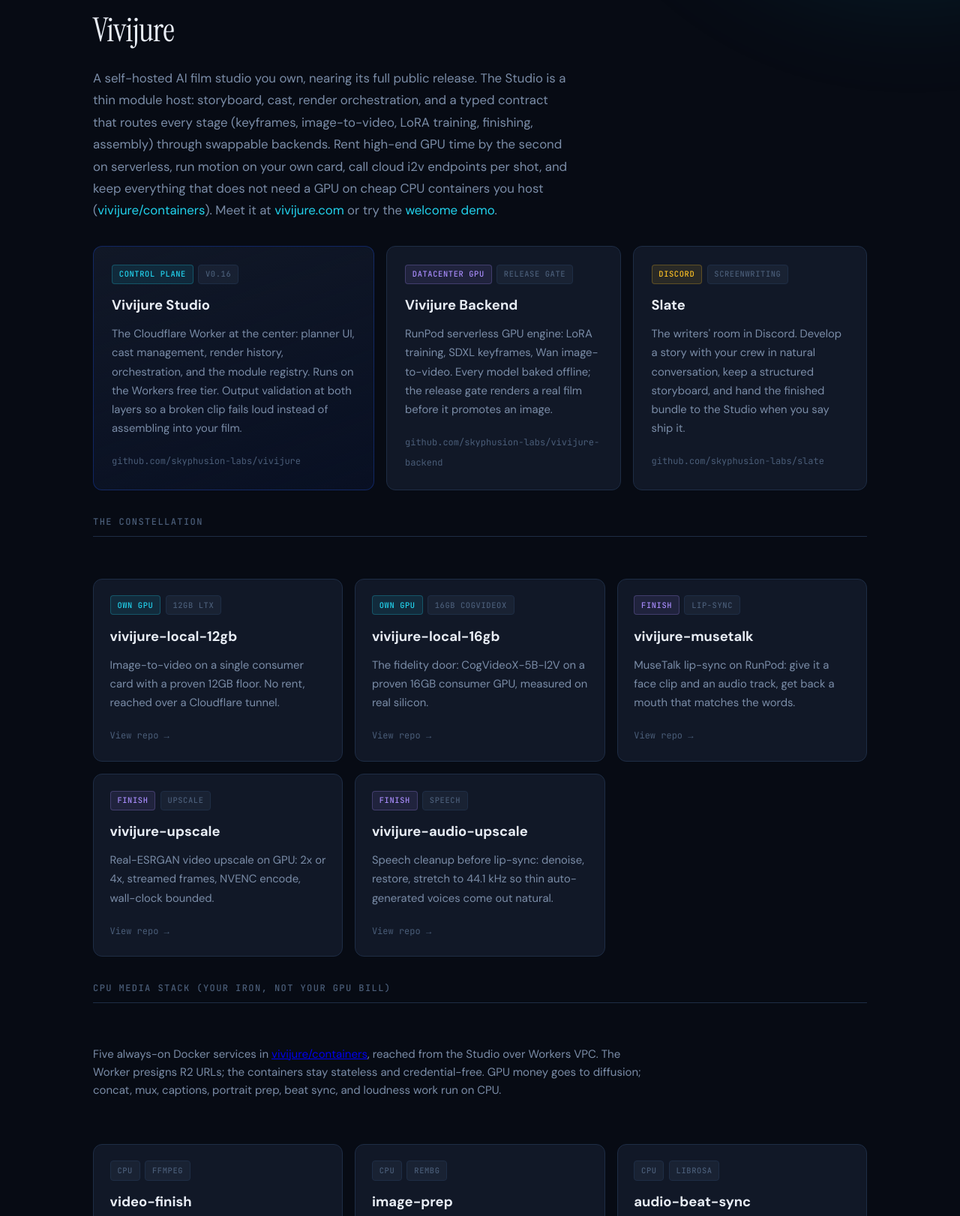
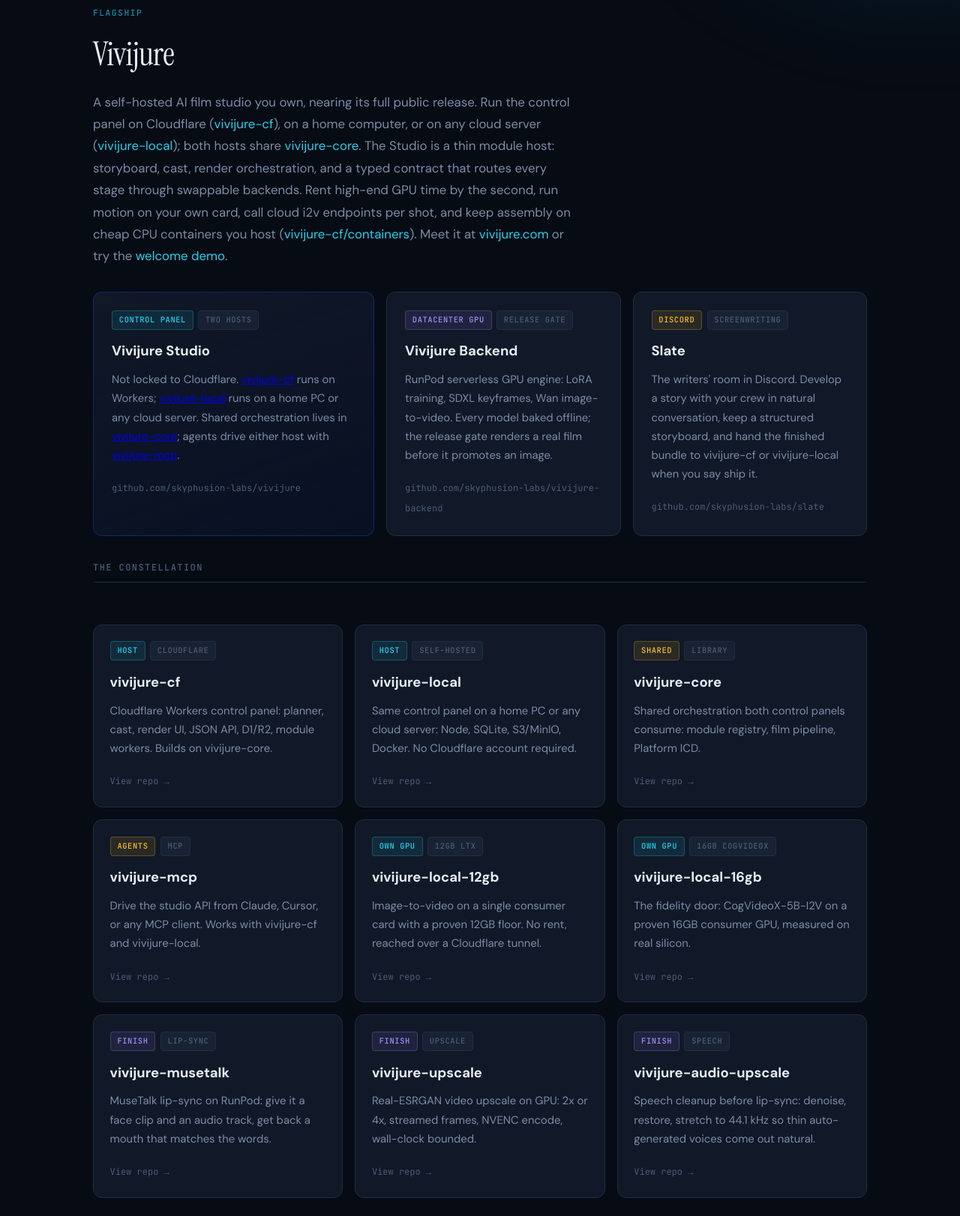
Before and after one commit to skyphusion-labs/skyphusion-org, a website: page public/index.html in a window 1280 px wide. Shown: the part 932-2554 px from the top of the page at 75% size. Drawn offline with Linux system fonts and the light colour scheme; a web font is replaced by a local one.

Commit message:
docs(seo): dual-host control panel (cf + local)
Tell search and operators the Vivijure control panel runs on Cloudflare
(vivijure-cf) or on a home PC / any cloud server (vivijure-local), unified
by vivijure-core, with vivijure-mcp and slate on either host.

```diff
--- a/public/index.html
+++ b/public/index.html
@@ -95,11 +95,19 @@
         "@id": "https://skyphusion.org/#vivijure",
         "name": "Vivijure",
         "applicationCategory": "MultimediaApplication",
-        "operatingSystem": "Cloudflare Workers",
-        "description": "Free, AGPL-3.0 open source AI film studio by Conrad Rockenhaus and Skyphusion Labs. Storyboard, cast, render orchestration, swappable GPU backends, and a CPU container media stack so assembly stays off the GPU bill.",
+        "operatingSystem": "Cloudflare Workers, Linux, macOS, Windows, NVIDIA GPU",
+        "description": "Free, AGPL-3.0 open source AI film studio by Conrad Rockenhaus and Skyphusion Labs. Run the control panel on Cloudflare (vivijure-cf), on a home computer, or on any cloud server (vivijure-local); both hosts share vivijure-core. Storyboard, cast, render orchestration, swappable GPU backends, agent MCP, and a CPU container media stack so assembly stays off the GPU bill.",
         "url": "https://vivijure.com/",
         "downloadUrl": "https://github.com/skyphusion-labs/vivijure",
         "codeRepository": "https://github.com/skyphusion-labs/vivijure",
+        "sameAs": [
+          "https://github.com/skyphusion-labs/vivijure",
+          "https://github.com/skyphusion-labs/vivijure-cf",
+          "https://github.com/skyphusion-labs/vivijure-local",
+          "https://github.com/skyphusion-labs/vivijure-core",
+          "https://github.com/skyphusion-labs/vivijure-mcp",
+          "https://github.com/skyphusion-labs/slate"
+        ],
         "author": { "@id": "https://skyphusion.org/#founder" },
         "publisher": { "@id": "https://skyphusion.org/#organization" },
         "offers": {
@@ -151,9 +159,10 @@
       <h1>We build things<br /><em>you can keep.</em></h1>
       <p class="hero-lede">
         Not for sale. Free use forever, made with love, developed entirely in the open.
-        AGPL tools on the Cloudflare stack and your own silicon: an AI film studio you own,
-        a mailbox for humans and agents, persistent text worlds, and infrastructure held to
-        a punk DIY bar with an aviation-grade finish. No subscriptions. No account walls. Your GPU, your keys, your data.
+        AGPL tools on the Cloudflare stack and your own silicon: an AI film studio you own
+        (control panel on Cloudflare, a home PC, or any cloud server), a mailbox for humans and
+        agents, persistent text worlds, and infrastructure held to a punk DIY bar with an
+        aviation-grade finish. No subscriptions. No account walls. Your GPU, your keys, your data.
       </p>
       <div class="hero-actions">
         <a href="https://vivijure.com" class="btn btn--primary" target="_blank" rel="noopener noreferrer">
@@ -195,12 +204,16 @@
         <p class="section-eyebrow">Flagship</p>
         <h2 id="flagship-title">Vivijure</h2>
         <p class="section-intro">
-          A self-hosted AI film studio you own, nearing its full public release. The Studio is a thin module host:
-          storyboard, cast, render orchestration, and a typed contract that routes every stage (keyframes,
-          image-to-video, LoRA training, finishing, assembly) through swappable backends. Rent high-end GPU time
-          by the second on serverless, run motion on your own card, call cloud i2v endpoints per shot, and keep
-          everything that does not need a GPU on cheap CPU containers you host
-          (<a href="https://github.com/skyphusion-labs/vivijure/tree/main/containers" target="_blank" rel="noopener noreferrer">vivijure/containers</a>).
+          A self-hosted AI film studio you own, nearing its full public release. Run the control panel on
+          Cloudflare (<a href="https://github.com/skyphusion-labs/vivijure-cf" target="_blank" rel="noopener noreferrer">vivijure-cf</a>),
+          on a home computer, or on any cloud server
+          (<a href="https://github.com/skyphusion-labs/vivijure-local" target="_blank" rel="noopener noreferrer">vivijure-local</a>);
+          both hosts share
+          <a href="https://github.com/skyphusion-labs/vivijure-core" target="_blank" rel="noopener noreferrer">vivijure-core</a>.
+          The Studio is a thin module host: storyboard, cast, render orchestration, and a typed contract that
+          routes every stage through swappable backends. Rent high-end GPU time by the second, run motion on
+          your own card, call cloud i2v endpoints per shot, and keep assembly on cheap CPU containers you host
+          (<a href="https://github.com/skyphusion-labs/vivijure-cf/tree/main/containers" target="_blank" rel="noopener noreferrer">vivijure-cf/containers</a>).
           Meet it at
           <a href="https://vivijure.com" target="_blank" rel="noopener noreferrer">vivijure.com</a>
           or try the
@@ -211,14 +224,19 @@
       <div class="flagship-grid">
         <article class="flagship-card flagship-card--lead">
           <div class="card-meta">
-            <span class="pill pill--cyan">Control plane</span>
-            <span class="pill pill--muted">v0.16</span>
+            <span class="pill pill--cyan">Control panel</span>
+            <span class="pill pill--muted">Two hosts</span>
           </div>
           <h3><a href="https://github.com/skyphusion-labs/vivijure" target="_blank" rel="noopener noreferrer">Vivijure Studio</a></h3>
           <p>
-            The Cloudflare Worker at the center: planner UI, cast management, render history, orchestration,
-            and the module registry. Runs on the Workers free tier. Output validation at both layers so a broken
-            clip fails loud instead of assembling into your film.
+            Not locked to Cloudflare.
+            <a href="https://github.com/skyphusion-labs/vivijure-cf" target="_blank" rel="noopener noreferrer">vivijure-cf</a>
+            runs on Workers;
+            <a href="https://github.com/skyphusion-labs/vivijure-local" target="_blank" rel="noopener noreferrer">vivijure-local</a>
+            runs on a home PC or any cloud server. Shared orchestration lives in
+            <a href="https://github.com/skyphusion-labs/vivijure-core" target="_blank" rel="noopener noreferrer">vivijure-core</a>;
+            agents drive either host with
+            <a href="https://github.com/skyphusion-labs/vivijure-mcp" target="_blank" rel="noopener noreferrer">vivijure-mcp</a>.
           </p>
           <a href="https://github.com/skyphusion-labs/vivijure" class="card-link" target="_blank" rel="noopener noreferrer">
             github.com/skyphusion-labs/vivijure
@@ -248,7 +266,7 @@
           <h3><a href="https://github.com/skyphusion-labs/slate" target="_blank" rel="noopener noreferrer">Slate</a></h3>
           <p>
             The writers' room in Discord. Develop a story with your crew in natural conversation, keep a
-            structured storyboard, and hand the finished bundle to the Studio when you say ship it.
+            structured storyboard, and hand the finished bundle to vivijure-cf or vivijure-local when you say ship it.
           </p>
           <a href="https://github.com/skyphusion-labs/slate" class="card-link" target="_blank" rel="noopener noreferrer">
             github.com/skyphusion-labs/slate
@@ -259,6 +277,38 @@
       <div class="project-rails" style="margin-top: 2rem;">
         <h3 class="rail-title">The constellation</h3>
         <ul class="project-list">
+          <li>
+            <article class="project-card">
+              <div class="card-meta"><span class="pill pill--cyan">Host</span><span class="pill pill--muted">Cloudflare</span></div>
+              <h4><a href="https://github.com/skyphusion-labs/vivijure-cf" target="_blank" rel="noopener noreferrer">vivijure-cf</a></h4>
+              <p>Cloudflare Workers control panel: planner, cast, render UI, JSON API, D1/R2, module workers. Builds on vivijure-core.</p>
+              <a href="https://github.com/skyphusion-labs/vivijure-cf" class="card-link" target="_blank" rel="noopener noreferrer">View repo →</a>
+            </article>
+          </li>
+          <li>
+            <article class="project-card">
+              <div class="card-meta"><span class="pill pill--cyan">Host</span><span class="pill pill--muted">Self-hosted</span></div>
+              <h4><a href="https://github.com/skyphusion-labs/vivijure-local" target="_blank" rel="noopener noreferrer">vivijure-local</a></h4>
+              <p>Same control panel on a home PC or any cloud server: Node, SQLite, S3/MinIO, Docker. No Cloudflare account required.</p>
+              <a href="https://github.com/skyphusion-labs/vivijure-local" class="card-link" target="_blank" rel="noopener noreferrer">View repo →</a>
+            </article>
+          </li>
+          <li>
+            <article class="project-card">
+              <div class="card-meta"><span class="pill pill--amber">Shared</span><span class="pill pill--muted">Library</span></div>
+              <h4><a href="https://github.com/skyphusion-labs/vivijure-core" target="_blank" rel="noopener noreferrer">vivijure-core</a></h4>
+              <p>Shared orchestration both control panels consume: module registry, film pipeline, Platform ICD.</p>
+              <a href="https://github.com/skyphusion-labs/vivijure-core" class="card-link" target="_blank" rel="noopener noreferrer">View repo →</a>
+            </article>
+          </li>
+          <li>
+            <article class="project-card">
+              <div class="card-meta"><span class="pill pill--amber">Agents</span><span class="pill pill--muted">MCP</span></div>
+              <h4><a href="https://github.com/skyphusion-labs/vivijure-mcp" target="_blank" rel="noopener noreferrer">vivijure-mcp</a></h4>
+              <p>Drive the studio API from Claude, Cursor, or any MCP client. Works with vivijure-cf and vivijure-local.</p>
+              <a href="https://github.com/skyphusion-labs/vivijure-mcp" class="card-link" target="_blank" rel="noopener noreferrer">View repo →</a>
+            </article>
+          </li>
           <li>
             <article class="project-card">
               <div class="card-meta"><span class="pill pill--cyan">Own GPU</span><span class="pill pill--muted">12GB LTX</span></div>
@@ -306,50 +356,50 @@
         <h3 class="rail-title">CPU media stack (your iron, not your GPU bill)</h3>
         <p class="rail-intro" style="margin: 0 0 1.25rem 0; max-width: 72ch; color: var(--muted, #8892a6); font-size: 0.9375rem; line-height: 1.6;">
           Five always-on Docker services in
-          <a href="https://github.com/skyphusion-labs/vivijure/tree/main/containers" target="_blank" rel="noopener noreferrer">vivijure/containers</a>,
-          reached from the Studio over Workers VPC. The Worker presigns R2 URLs; the containers stay stateless and
-          credential-free. GPU money goes to diffusion; concat, mux, captions, portrait prep, beat sync, and
-          loudness work run on CPU.
+          <a href="https://github.com/skyphusion-labs/vivijure-cf/tree/main/containers" target="_blank" rel="noopener noreferrer">vivijure-cf/containers</a>
+          (also used by the self-hosted host). On Cloudflare they are reached over Workers VPC; the host
+          presigns object-store URLs and the containers stay stateless and credential-free. GPU money goes
+          to diffusion; concat, mux, captions, portrait prep, beat sync, and loudness work run on CPU.
         </p>
         <ul class="project-list">
           <li>
             <article class="project-card">
               <div class="card-meta"><span class="pill pill--muted">CPU</span><span class="pill pill--muted">ffmpeg</span></div>
-              <h4><a href="https://github.com/skyphusion-labs/vivijure/tree/main/containers/video-finish" target="_blank" rel="noopener noreferrer">video-finish</a></h4>
+              <h4><a href="https://github.com/skyphusion-labs/vivijure-cf/tree/main/containers/video-finish" target="_blank" rel="noopener noreferrer">video-finish</a></h4>
               <p>Concat per-shot clips, mux the audio bed, burn captions, title cards, and credits. The off-GPU tail of the pipeline.</p>
-              <a href="https://github.com/skyphusion-labs/vivijure/tree/main/containers/video-finish" class="card-link" target="_blank" rel="noopener noreferrer">View docs →</a>
+              <a href="https://github.com/skyphusion-labs/vivijure-cf/tree/main/containers/video-finish" class="card-link" target="_blank" rel="noopener noreferrer">View docs →</a>
             </article>
           </li>
           <li>
             <article class="project-card">
               <div class="card-meta"><span class="pill pill--muted">CPU</span><span class="pill pill--muted">rembg</span></div>
-              <h4><a href="https://github.com/skyphusion-labs/vivijure/tree/main/containers/image-prep" target="_blank" rel="noopener noreferrer">image-prep</a></h4>
+              <h4><a href="https://github.com/skyphusion-labs/vivijure-cf/tree/main/containers/image-prep" target="_blank" rel="noopener noreferrer">image-prep</a></h4>
               <p>Background removal for cast portraits before keyframe generation. Sharper cutouts, cleaner LoRA conditioning.</p>
-              <a href="https://github.com/skyphusion-labs/vivijure/tree/main/containers/image-prep" class="card-link" target="_blank" rel="noopener noreferrer">View docs →</a>
+              <a href="https://github.com/skyphusion-labs/vivijure-cf/tree/main/containers/image-prep" class="card-link" target="_blank" rel="noopener noreferrer">View docs →</a>
             </article>
           </li>
           <li>
             <article class="project-card">
               <div class="card-meta"><span class="pill pill--muted">CPU</span><span class="pill pill--muted">librosa</span></div>
-              <h4><a href="https://github.com/skyphusion-labs/vivijure/tree/main/containers/audio-beat-sync" target="_blank" rel="noopener noreferrer">audio-beat-sync</a></h4>
+              <h4><a href="https://github.com/skyphusion-labs/vivijure-cf/tree/main/containers/audio-beat-sync" target="_blank" rel="noopener noreferrer">audio-beat-sync</a></h4>
               <p>Beat-aware cutting when a film carries a music bed: shot boundaries land on musical beats, not arbitrary seconds.</p>
-              <a href="https://github.com/skyphusion-labs/vivijure/tree/main/containers/audio-beat-sync" class="card-link" target="_blank" rel="noopener noreferrer">View docs →</a>
+              <a href="https://github.com/skyphusion-labs/vivijure-cf/tree/main/containers/audio-beat-sync" class="card-link" target="_blank" rel="noopener noreferrer">View docs →</a>
             </article>
           </li>
           <li>
             <article class="project-card">
               <div class="card-meta"><span class="pill pill--muted">CPU</span><span class="pill pill--muted">ffmpeg</span></div>
-              <h4><a href="https://github.com/skyphusion-labs/vivijure/tree/main/containers/audio-master" target="_blank" rel="noopener noreferrer">audio-master</a></h4>
+              <h4><a href="https://github.com/skyphusion-labs/vivijure-cf/tree/main/containers/audio-master" target="_blank" rel="noopener noreferrer">audio-master</a></h4>
               <p>Film-level audio mastering: optional music upscale plus two-pass LUFS loudnorm before mux.</p>
-              <a href="https://github.com/skyphusion-labs/vivijure/tree/main/containers/audio-master" class="card-link" target="_blank" rel="noopener noreferrer">View docs →</a>
+              <a href="https://github.com/skyphusion-labs/vivijure-cf/tree/main/containers/audio-master" class="card-link" target="_blank" rel="noopener noreferrer">View docs →</a>
             </article>
           </li>
           <li>
             <article class="project-card">
               <div class="card-meta"><span class="pill pill--muted">CPU</span><span class="pill pill--muted">ffmpeg</span></div>
-              <h4><a href="https://github.com/skyphusion-labs/vivijure/tree/main/containers/audio-mix" target="_blank" rel="noopener noreferrer">audio-mix</a></h4>
+              <h4><a href="https://github.com/skyphusion-labs/vivijure-cf/tree/main/containers/audio-mix" target="_blank" rel="noopener noreferrer">audio-mix</a></h4>
               <p>Multi-track mix with sidechain duck and loudnorm. Built; wiring into the assemble path is the tracked follow-up.</p>
-              <a href="https://github.com/skyphusion-labs/vivijure/tree/main/containers/audio-mix" class="card-link" target="_blank" rel="noopener noreferrer">View docs →</a>
+              <a href="https://github.com/skyphusion-labs/vivijure-cf/tree/main/containers/audio-mix" class="card-link" target="_blank" rel="noopener noreferrer">View docs →</a>
             </article>
           </li>
         </ul>
```
